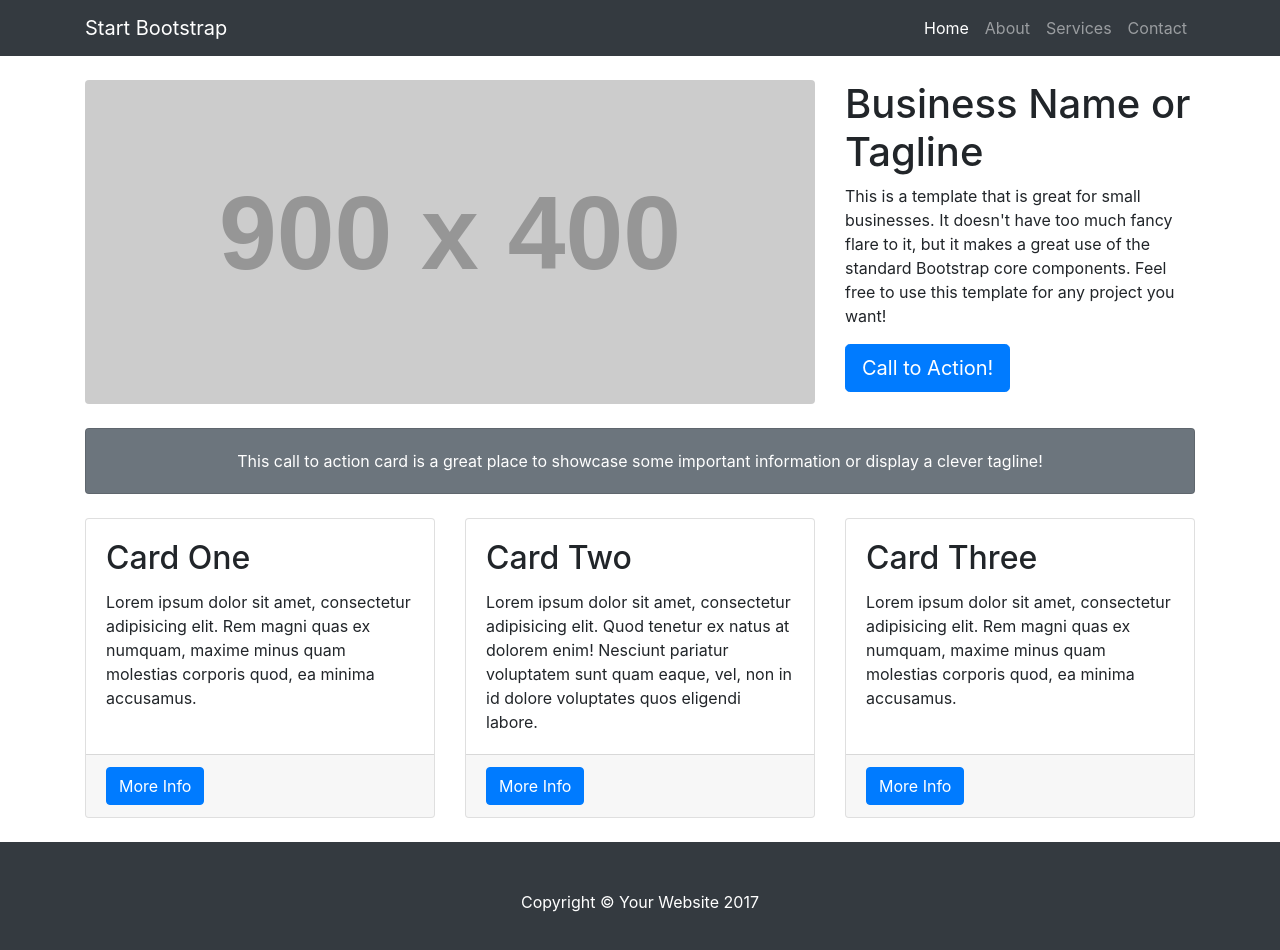
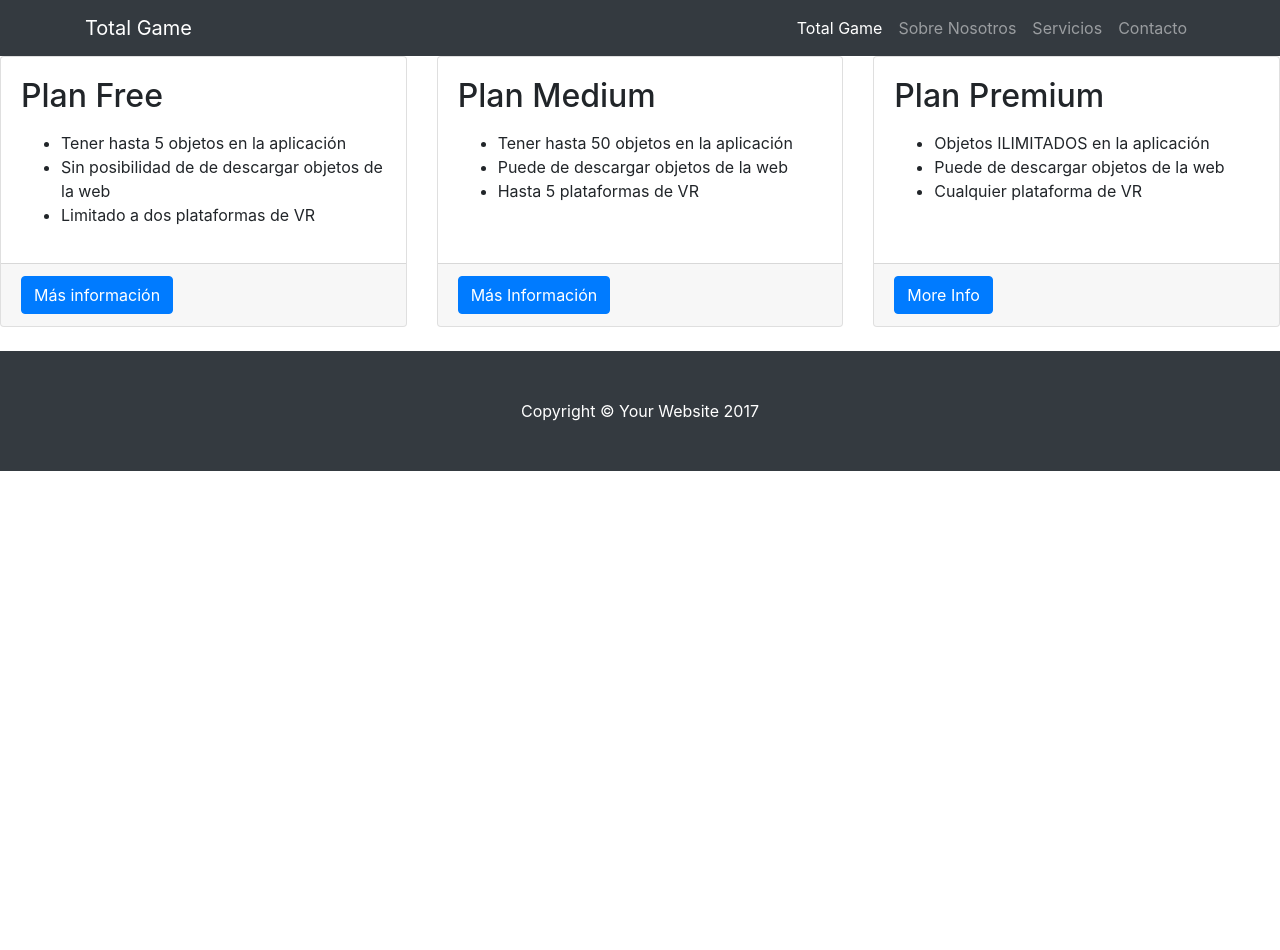
Before and after one commit to raul3497/TotalGame, a website: page planes/index.html in a window 1280 px wide. After the commit the page ends 800 px from the top, so only its background shows below. Drawn offline with Linux system fonts and the light colour scheme; placeholder pictures from the web are drawn by us.

Commit message:
cambios services

```diff
--- a/planes/index.html
+++ b/planes/index.html
@@ -23,66 +23,47 @@
     <!-- Navigation -->
     <nav class="navbar navbar-expand-lg navbar-dark bg-dark fixed-top">
       <div class="container">
-        <a class="navbar-brand" href="#">Start Bootstrap</a>
+        <a class="navbar-brand" href="#">Total Game</a>
         <button class="navbar-toggler" type="button" data-toggle="collapse" data-target="#navbarResponsive" aria-controls="navbarResponsive" aria-expanded="false" aria-label="Toggle navigation">
           <span class="navbar-toggler-icon"></span>
         </button>
         <div class="collapse navbar-collapse" id="navbarResponsive">
           <ul class="navbar-nav ml-auto">
             <li class="nav-item active">
-              <a class="nav-link" href="#">Home
-                <span class="sr-only">(current)</span>
+              <a class="nav-link" href="#">Total Game
               </a>
             </li>
             <li class="nav-item">
-              <a class="nav-link" href="#">About</a>
+              <a class="nav-link" href="#">Sobre Nosotros</a>
             </li>
             <li class="nav-item">
-              <a class="nav-link" href="#">Services</a>
+              <a class="nav-link" href="#">Servicios</a>
+			  <span class="sr-only">(current)</span>
             </li>
             <li class="nav-item">
-              <a class="nav-link" href="#">Contact</a>
+              <a class="nav-link" href="#">Contacto</a>
             </li>
           </ul>
         </div>
       </div>
     </nav>
 
-    <!-- Page Content -->
-    <div class="container">
-
-      <!-- Heading Row -->
-      <div class="row my-4">
-        <div class="col-lg-8">
-          <img class="img-fluid rounded" src="http://placehold.it/900x400" alt="">
-        </div>
-        <!-- /.col-lg-8 -->
-        <div class="col-lg-4">
-          <h1>Business Name or Tagline</h1>
-          <p>This is a template that is great for small businesses. It doesn't have too much fancy flare to it, but it makes a great use of the standard Bootstrap core components. Feel free to use this template for any project you want!</p>
-          <a class="btn btn-primary btn-lg" href="#">Call to Action!</a>
-        </div>
-        <!-- /.col-md-4 -->
-      </div>
-      <!-- /.row -->
-
-      <!-- Call to Action Well -->
-      <div class="card text-white bg-secondary my-4 text-center">
-        <div class="card-body">
-          <p class="text-white m-0">This call to action card is a great place to showcase some important information or display a clever tagline!</p>
-        </div>
-      </div>
-
       <!-- Content Row -->
       <div class="row">
         <div class="col-md-4 mb-4">
           <div class="card h-100">
             <div class="card-body">
-              <h2 class="card-title">Card One</h2>
-              <p class="card-text">Lorem ipsum dolor sit amet, consectetur adipisicing elit. Rem magni quas ex numquam, maxime minus quam molestias corporis quod, ea minima accusamus.</p>
+              <h2 class="card-title">Plan Free</h2>
+              <p class="card-text">
+				<ul>
+					<li>Tener hasta 5 objetos en la aplicación</li>
+					<li>Sin posibilidad de de descargar objetos de la web</li>
+					<li>Limitado a dos plataformas de VR</li>
+				</ul>
+			  </p>
             </div>
             <div class="card-footer">
-              <a href="#" class="btn btn-primary">More Info</a>
+              <a href="#" class="btn btn-primary">Más información</a>
             </div>
           </div>
         </div>
@@ -90,11 +71,17 @@
         <div class="col-md-4 mb-4">
           <div class="card h-100">
             <div class="card-body">
-              <h2 class="card-title">Card Two</h2>
-              <p class="card-text">Lorem ipsum dolor sit amet, consectetur adipisicing elit. Quod tenetur ex natus at dolorem enim! Nesciunt pariatur voluptatem sunt quam eaque, vel, non in id dolore voluptates quos eligendi labore.</p>
+              <h2 class="card-title">Plan Medium</h2>
+              <p class="card-text">
+				<ul>
+					<li>Tener hasta 50 objetos en la aplicación</li>
+					<li>Puede de descargar objetos de la web</li>
+					<li>Hasta 5 plataformas de VR</li>
+				</ul>
+			  </p>
             </div>
             <div class="card-footer">
-              <a href="#" class="btn btn-primary">More Info</a>
+              <a href="#" class="btn btn-primary">Más Información</a>
             </div>
           </div>
         </div>
@@ -102,8 +89,14 @@
         <div class="col-md-4 mb-4">
           <div class="card h-100">
             <div class="card-body">
-              <h2 class="card-title">Card Three</h2>
-              <p class="card-text">Lorem ipsum dolor sit amet, consectetur adipisicing elit. Rem magni quas ex numquam, maxime minus quam molestias corporis quod, ea minima accusamus.</p>
+              <h2 class="card-title">Plan Premium</h2>
+              <p class="card-text">
+				<ul>
+					<li>Objetos ILIMITADOS en la aplicación</li>
+					<li>Puede de descargar objetos de la web</li>
+					<li>Cualquier plataforma de VR</li>
+				</ul>
+			  </p>
             </div>
             <div class="card-footer">
               <a href="#" class="btn btn-primary">More Info</a>
```
Also changed, not shown: index.html (+1 -0 lines).
